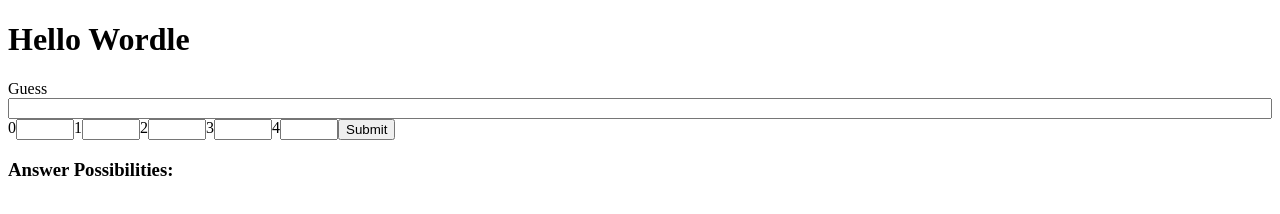
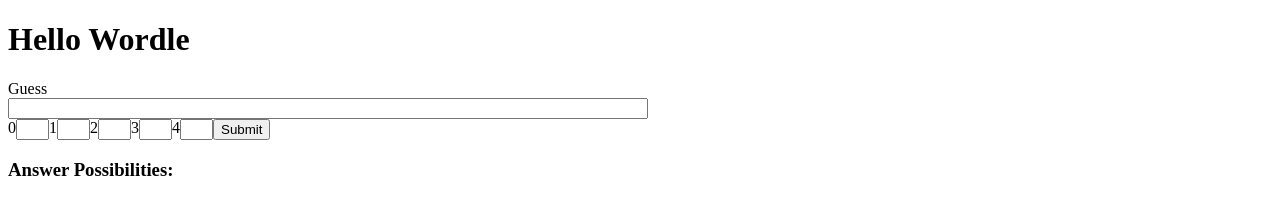
Before and after one commit to Hygmod/hello-wordle, a plain HTML site: page index.html in a window 1280 px wide. Drawn offline with Linux system fonts and the light colour scheme.

Commit message:
reduced widths

```diff
--- a/index.html
+++ b/index.html
@@ -13,6 +13,7 @@
     <form>
         <label for="guess-input">Guess</label>
         <input class="guess-input" id="guess-input" type="text" />
+        <div class="form-container">
         <label for="guess-index-0">0</label>
         <input class="color-input" id="guess-index-0" type="text" />
         <label for="guess-index-1">1</label>
@@ -24,6 +25,7 @@
         <label for="guess-index-4">4</label>
         <input class="color-input" id="guess-index-4" type="text" />
         <button type="button" onclick="bestNextGuesses()">Submit</button>
+      </div>
     </form>
 
     <div><h3 id="suggested-word-1"></h3></div>
--- a/style.css
+++ b/style.css
@@ -1,15 +1,19 @@
 form {
+  display: flex;
+  flex-direction: column;
+  flex-wrap: wrap;
+}
+.form-container {
   display: flex;
   flex-direction: row;
   flex-wrap: wrap;
 }
-
 .color-input {
-  width: 50px;
+  width: 25px;
 }
 
 .guess-input {
-  width: 100%;
+  width: 50%;
 }
 
 .guess-index-color-grey {
@@ -27,7 +31,7 @@ p {
   padding: 5px;
   border: 1px solid black;
   display: inline-block;
-  width:10px;
+  width: 10px;
 }
 
 .show-guess-grey {
```
Lines whose indentation alone changed are shown as unchanged.
